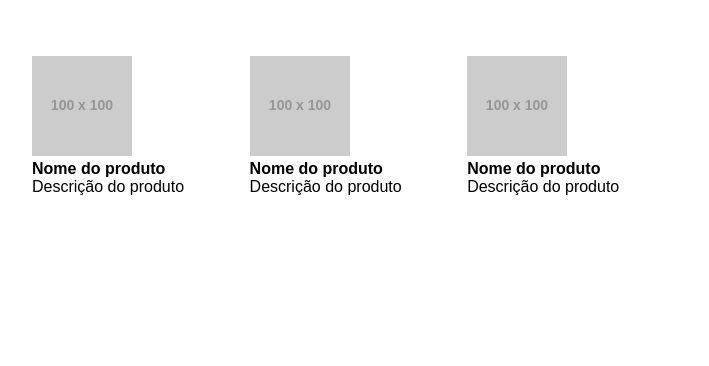
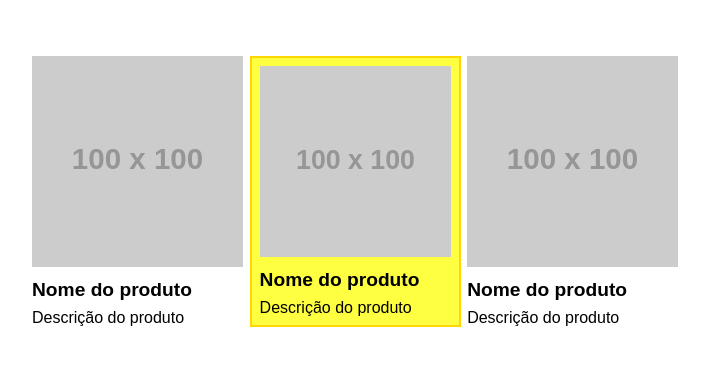
Before and after one commit to rachelpeppedev/exercicio_modulo_19, a website: page index.html in a window 1280 px wide. Shown: the whole page, without its empty margins (288-997 px from the left). Drawn offline with Linux system fonts and the light colour scheme; placeholder pictures from the web are drawn by us.

Commit message:
Ajustes classes

```diff
--- a/index.html
+++ b/index.html
@@ -10,23 +10,23 @@
 <body>
     <div class="produtos">
         <div class="produto">
-            <img class="produto__imagem" src="https://via.placeholder.com/100x100">
-            <h4 class="produto__nome">Nome do produto</h4>
-            <p class="produto__descricao">
+            <img class="produtos__imagem" src="https://via.placeholder.com/100x100">
+            <h4 class="produtos__nome">Nome do produto</h4>
+            <p class="produtos__descricao">
                 Descrição do produto
             </p>
         </div>
-        <div class="produto produto__produto--destaque">
-            <img class="produto__imagem" src="https://via.placeholder.com/100x100">
-            <h4 class="produto__nome">Nome do produto</h4>
-            <p class="produto__descricao">
+        <div class="produto produtos--destaque">
+            <img class="produtos__imagem" src="https://via.placeholder.com/100x100">
+            <h4 class="produtos__nome">Nome do produto</h4>
+            <p class="produtos__descricao">
                 Descrição do produto
             </p>
         </div>
         <div class="produto">
-            <img class="produto__imagem" src="https://via.placeholder.com/100x100">
-            <h4 class="produto__nome">Nome do produto</h4>
-            <p class="produto__descricao">
+            <img class="produtos__imagem" src="https://via.placeholder.com/100x100">
+            <h4 class="produtos__nome">Nome do produto</h4>
+            <p class="produtos__descricao">
                 Descrição do produto
             </p>
         </div>
```
